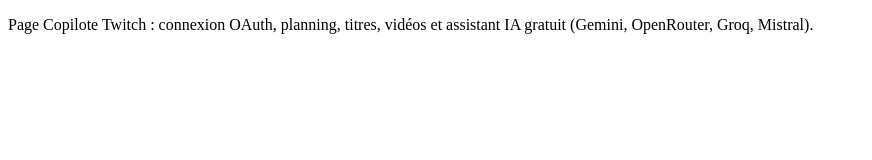
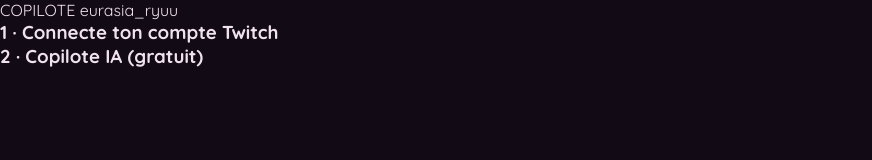
Before and after one commit to Louistdg/ryuu-deploy, a plain HTML site: page web/copilote.html in a window 1280 px wide. Shown: the whole page, without its empty margins (0-872 px from the left). Drawn offline with Linux system fonts and the light colour scheme.

Commit message:
Ajout des pages Copilote, Prompts et Studio (contenu complet)

```diff
--- a/web/copilote.html
+++ b/web/copilote.html
@@ -4,8 +4,18 @@
 <meta charset="UTF-8">
 <meta name="viewport" content="width=device-width, initial-scale=1.0">
 <title>Copilote Twitch — eurasia_ryuu</title>
+<style>
+@import url('https://fonts.googleapis.com/css2?family=Archivo:wght@700;800;900&family=Quicksand:wght@400;500;600;700&display=swap');
+* { margin: 0; padding: 0; box-sizing: border-box; }
+:root { --bg: #120a14; --panel: #1c1220; --line: #3a2544; --rose: #e7548f; --clair: #ff8fb8; --texte: #f0e2ee; --doux: #b193c4; --violet: #9146ff; }
+body { background: var(--bg); color: var(--texte); font-family: 'Quicksand', sans-serif; margin: 0; }
+</style>
 </head>
 <body>
-<p>Page Copilote Twitch : connexion OAuth, planning, titres, vidéos et assistant IA gratuit (Gemini, OpenRouter, Groq, Mistral).</p>
+<div class="topbar"><div class="logo">COPILOTE <span>eurasia_ryuu</span></div></div>
+<div class="wrap">
+  <div class="card" id="setupCard"><h3>1 · Connecte ton compte Twitch</h3></div>
+  <div class="card" id="aiCard"><h3>2 · Copilote IA (gratuit)</h3></div>
+</div>
 </body>
 </html>
```
